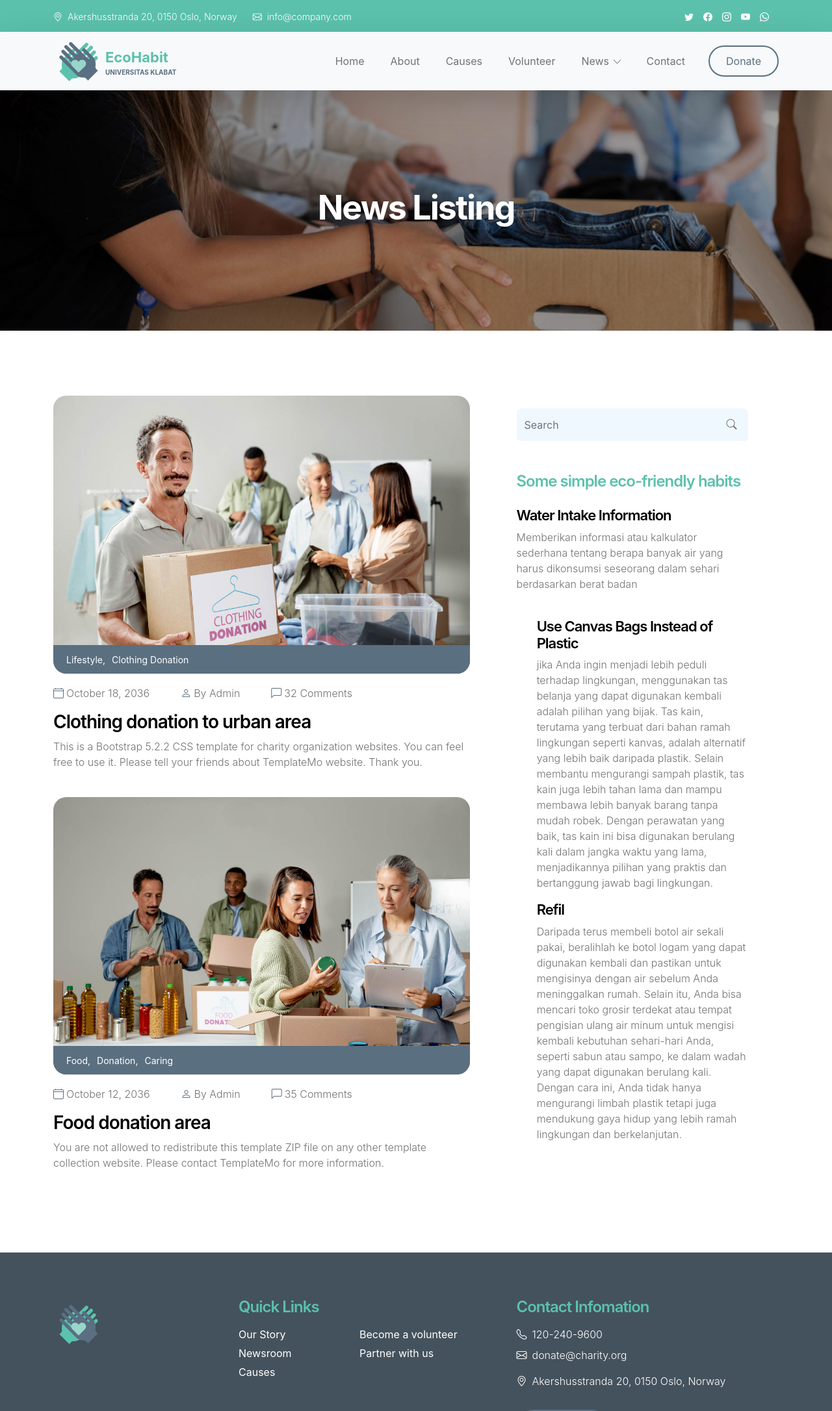
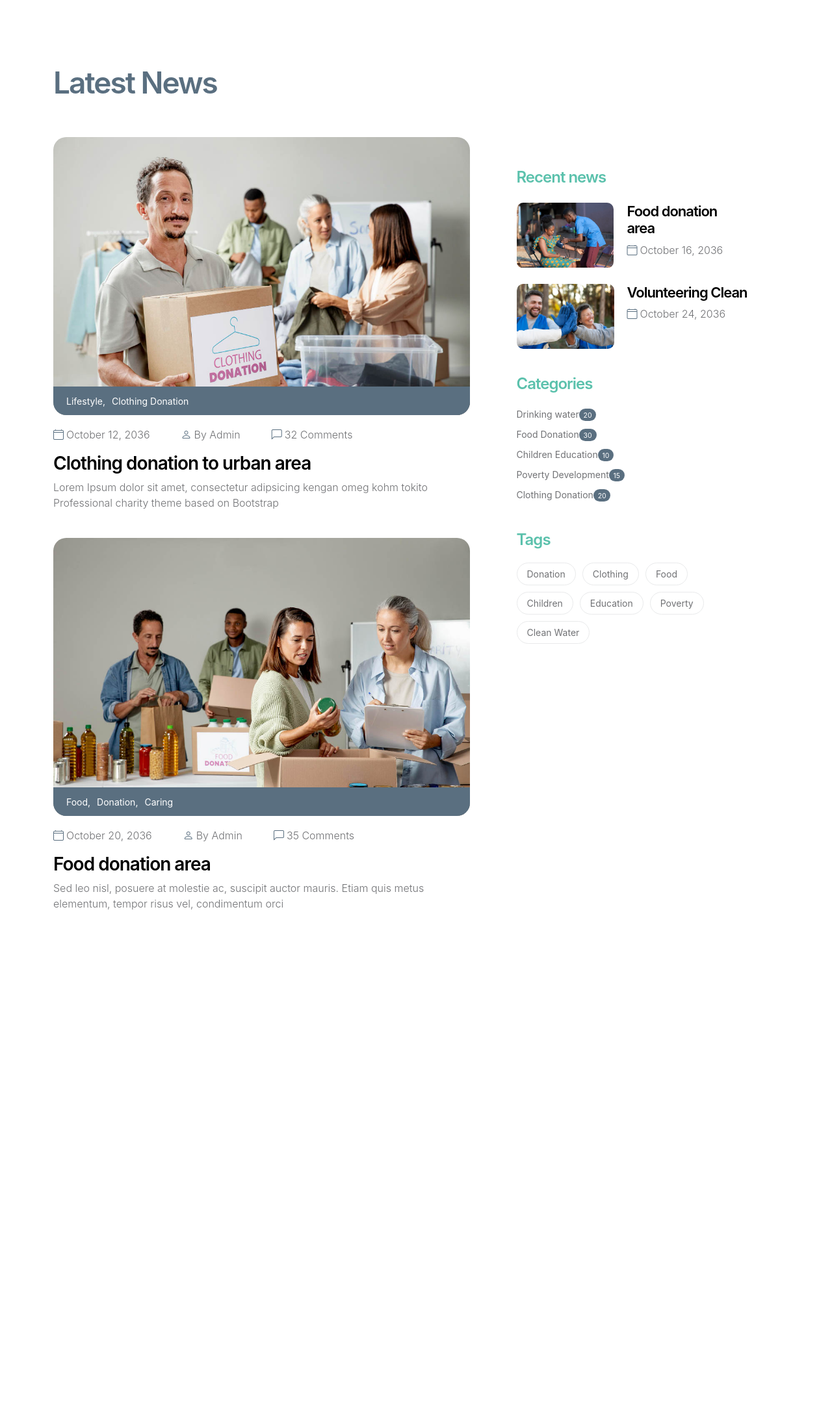
Before and after one commit to norcee25/EcoHabit, a React (Create React App) app: page / in a window 1280 px wide. Shown: the top 2172 px of the page at 65% size. After the commit the page ends 1529 px from the top, so only its background shows below. Built offline with nearby package versions, Linux system fonts and the light colour scheme.

Commit message:
adding progress

```diff
--- a/src/conponents/News/index.js
+++ b/src/conponents/News/index.js
@@ -1,100 +1,11 @@
 const News = () => {
     return (
-<div>
-  <header className="site-header">
-    <div className="container">
-      <div className="row">
-        <div className="col-lg-8 col-12 d-flex flex-wrap">
-          <p className="d-flex me-4 mb-0">
-            <i className="bi-geo-alt me-2" />
-            Akershusstranda 20, 0150 Oslo, Norway
-          </p>
-          <p className="d-flex mb-0">
-            <i className="bi-envelope me-2" />
-            <a href="mailto:info@company.com">
-              info@company.com
-            </a>
-          </p>
-        </div>
-        <div className="col-lg-3 col-12 ms-auto d-lg-block d-none">
-          <ul className="social-icon">
-            <li className="social-icon-item">
-              <a href="#" className="social-icon-link bi-twitter" />
-            </li>
-            <li className="social-icon-item">
-              <a href="#" className="social-icon-link bi-facebook" />
-            </li>
-            <li className="social-icon-item">
-              <a href="#" className="social-icon-link bi-instagram" />
-            </li>
-            <li className="social-icon-item">
-              <a href="#" className="social-icon-link bi-youtube" />
-            </li>
-            <li className="social-icon-item">
-              <a href="#" className="social-icon-link bi-whatsapp" />
-            </li>
-          </ul>
-        </div>
-      </div>
-    </div>
-  </header>
-  <nav className="navbar navbar-expand-lg bg-light shadow-lg">
-    <div className="container">
-      <a className="navbar-brand" href="index.html">
-        <img src="assets/images/logo.png" className="logo img-fluid" alt />
-        <span>
-          EcoHabit
-          <small>Universitas Klabat</small>
-        </span>
-      </a>
-      <button className="navbar-toggler" type="button" data-bs-toggle="collapse" data-bs-target="#navbarNav" aria-controls="navbarNav" aria-expanded="false" aria-label="Toggle navigation">
-        <span className="navbar-toggler-icon" />
-      </button>
-      <div className="collapse navbar-collapse" id="navbarNav">
-        <ul className="navbar-nav ms-auto">
-          <li className="nav-item">
-            <a className="nav-link smoothscroll" href="index.html#section_1">Home</a>
-          </li>
-          <li className="nav-item">
-            <a className="nav-link smoothscroll" href="index.html#section_2">About</a>
-          </li>
-          <li className="nav-item">
-            <a className="nav-link smoothscroll" href="index.html#section_3">Causes</a>
-          </li>
-          <li className="nav-item">
-            <a className="nav-link smoothscroll" href="index.html#section_4">Volunteer</a>
-          </li>
-          <li className="nav-item dropdown">
-            <a className="nav-link click-scroll dropdown-toggle" href="index.html#section_5" id="navbarLightDropdownMenuLink" role="button" data-bs-toggle="dropdown" aria-expanded="false">News</a>
-            <ul className="dropdown-menu dropdown-menu-light" aria-labelledby="navbarLightDropdownMenuLink">
-              <li><a className="dropdown-item active" href="news.html">News Listing</a></li>
-              <li><a className="dropdown-item" href="news-detail.html">News Detail</a></li>
-            </ul>
-          </li>
-          <li className="nav-item">
-            <a className="nav-link smoothscroll" href="index.html#section_6">Contact</a>
-          </li>
-          <li className="nav-item ms-3">
-            <a className="nav-link custom-btn custom-border-btn btn" href="donate.html">Donate</a>
-          </li>
-        </ul>
-      </div>
-    </div>
-  </nav>
-  <main>
-    <section className="news-detail-header-section text-center">
-      <div className="section-overlay" />
+<section className="news-section section-padding" id="section_5">
       <div className="container">
         <div className="row">
-          <div className="col-lg-12 col-12">
-            <h1 className="text-white">News Listing</h1>
+          <div className="col-lg-12 col-12 mb-5">
+            <h2>Latest News</h2>
           </div>
-        </div>
-      </div>
-    </section>
-    <section className="news-section section-padding">
-      <div className="container">
-        <div className="row">
           <div className="col-lg-7 col-12">
             <div className="news-block">
               <div className="news-block-top">
@@ -115,7 +26,7 @@ const News = () => {
                   <div className="news-block-date">
                     <p>
                       <i className="bi-calendar4 custom-icon me-1" />
-                      October 18, 2036
+                      October 12, 2036
                     </p>
                   </div>
                   <div className="news-block-author mx-5">
@@ -135,7 +46,7 @@ const News = () => {
                   <h4><a href="news-detail.html" className="news-block-title-link">Clothing donation to urban area</a></h4>
                 </div>
                 <div className="news-block-body">
-                  <p>This is a Bootstrap 5.2.2 CSS template for charity organization websites. You can feel free to use it. Please tell your friends about TemplateMo website. Thank you.</p>
+                  <p>Lorem Ipsum dolor sit amet, consectetur adipsicing kengan omeg kohm tokito Professional charity theme based on Bootstrap</p>
                 </div>
               </div>
             </div>
@@ -161,7 +72,7 @@ const News = () => {
                   <div className="news-block-date">
                     <p>
                       <i className="bi-calendar4 custom-icon me-1" />
-                      October 12, 2036
+                      October 20, 2036
                     </p>
                   </div>
                   <div className="news-block-author mx-5">
@@ -181,131 +92,101 @@ const News = () => {
                   <h4><a href="news-detail.html" className="news-block-title-link">Food donation area</a></h4>
                 </div>
                 <div className="news-block-body">
-                  <p>You are not allowed to redistribute this template ZIP file on any other template collection website. Please <a href="https://templatemo.com/contact" target="_blank">contact TemplateMo</a> for more information.</p>
+                  <p>Sed leo nisl, posuere at molestie ac, suscipit auctor mauris. Etiam quis metus elementum, tempor risus vel, condimentum orci</p>
                 </div>
               </div>
             </div>
           </div>
-          <div className="col-lg-4 col-12 mx-auto mt-4 mt-lg-0">
-            <form className="custom-form search-form" action="#" method="post" role="form">
-              <input className="form-control" type="search" placeholder="Search" aria-label="Search" />
-              <button type="submit" className="form-control">
-                <i className="bi-search" />
-              </button>
-            </form>
-            <h5 className="mt-5 mb-3">
-            Some simple eco-friendly habits</h5>
+          <div className="col-lg-4 col-12 mx-auto">
+
+            <h5 className="mt-5 mb-3">Recent news</h5>
             <div className="news-block news-block-two-col d-flex mt-4">
-
+              <div className="news-block-two-col-image-wrap">
+                <a href="news-detail.html">
+                  <img src="assets/images/news/africa-humanitarian-aid-doctor.jpg" className="news-image img-fluid" alt />
+                </a>
+              </div>
               <div className="news-block-two-col-info">
                 <div className="news-block-title mb-2">
-                  <h6><a href="news-detail.html" className="news-block-title-link">Water Intake Information </a></h6>
+                  <h6><a href="news-detail.html" className="news-block-title-link">Food donation area</a></h6>
                 </div>
                 <div className="news-block-date">
                   <p>
-                    Memberikan informasi atau kalkulator sederhana tentang berapa banyak air yang harus dikonsumsi seseorang dalam sehari berdasarkan berat badan
+                    <i className="bi-calendar4 custom-icon me-1" />
+                    October 16, 2036
                   </p>
                 </div>
               </div>
             </div>
             <div className="news-block news-block-two-col d-flex mt-4">
               <div className="news-block-two-col-image-wrap">
-
+                <a href="news-detail.html">
+                  <img src="assets/images/news/close-up-happy-people-working-together.jpg" className="news-image img-fluid" alt />
+                </a>
               </div>
               <div className="news-block-two-col-info">
                 <div className="news-block-title mb-2">
-                  <h6><a href="news-detail.html" className="news-block-title-link">Use Canvas Bags Instead of Plastic</a></h6>
+                  <h6><a href="news-detail.html" className="news-block-title-link">Volunteering Clean</a></h6>
                 </div>
                 <div className="news-block-date">
                   <p>
-                    jika Anda ingin menjadi lebih peduli terhadap lingkungan, menggunakan tas belanja yang dapat digunakan kembali adalah pilihan yang bijak. Tas kain, terutama yang terbuat dari bahan ramah lingkungan seperti kanvas, adalah alternatif yang lebih baik daripada plastik. Selain membantu mengurangi sampah plastik, tas kain juga lebih tahan lama dan mampu membawa lebih banyak barang tanpa mudah robek. Dengan perawatan yang baik, tas kain ini bisa digunakan berulang kali dalam jangka waktu yang lama, menjadikannya pilihan yang praktis dan bertanggung jawab bagi lingkungan.
-                  </p>
-                </div>
-                <div className="news-block-title mb-2">
-                  <h6><a href="news-detail.html" className="news-block-title-link">Refil</a></h6>
-                </div>
-                <div className="news-block-date">
-                  <p>
-                  Daripada terus membeli botol air sekali pakai, beralihlah ke botol logam yang dapat digunakan kembali dan pastikan untuk mengisinya dengan air sebelum Anda meninggalkan rumah. Selain itu, Anda bisa mencari toko grosir terdekat atau tempat pengisian ulang air minum untuk mengisi kembali kebutuhan sehari-hari Anda, seperti sabun atau sampo, ke dalam wadah yang dapat digunakan berulang kali. Dengan cara ini, Anda tidak hanya mengurangi limbah plastik tetapi juga mendukung gaya hidup yang lebih ramah lingkungan dan berkelanjutan.
+                    <i className="bi-calendar4 custom-icon me-1" />
+                    October 24, 2036
                   </p>
                 </div>
               </div>
-
+            </div>
+            <div className="category-block d-flex flex-column">
+              <h5 className="mb-3">Categories</h5>
+              <a href="#" className="category-block-link">
+                Drinking water
+                <span className="badge">20</span>
+              </a>
+              <a href="#" className="category-block-link">
+                Food Donation
+                <span className="badge">30</span>
+              </a>
+              <a href="#" className="category-block-link">
+                Children Education
+                <span className="badge">10</span>
+              </a>
+              <a href="#" className="category-block-link">
+                Poverty Development
+                <span className="badge">15</span>
+              </a>
+              <a href="#" className="category-block-link">
+                Clothing Donation
+                <span className="badge">20</span>
+              </a>
+            </div>
+            <div className="tags-block">
+              <h5 className="mb-3">Tags</h5>
+              <a href="#" className="tags-block-link">
+                Donation
+              </a>
+              <a href="#" className="tags-block-link">
+                Clothing
+              </a>
+              <a href="#" className="tags-block-link">
+                Food
+              </a>
+              <a href="#" className="tags-block-link">
+                Children
+              </a>
+              <a href="#" className="tags-block-link">
+                Education
+              </a>
+              <a href="#" className="tags-block-link">
+                Poverty
+              </a>
+              <a href="#" className="tags-block-link">
+                Clean Water
+              </a>
             </div>
           </div>
         </div>
       </div>
     </section>
-  </main>
-  <footer className="site-footer">
-    <div className="container">
-      <div className="row">
-        <div className="col-lg-3 col-12 mb-4">
-          <img src="assets/images/logo.png" className="logo img-fluid" alt />
-        </div>
-        <div className="col-lg-4 col-md-6 col-12 mb-4">
-          <h5 className="site-footer-title mb-3">Quick Links</h5>
-          <ul className="footer-menu">
-            <li className="footer-menu-item"><a href="#" className="footer-menu-link">Our Story</a></li>
-            <li className="footer-menu-item"><a href="#" className="footer-menu-link">Newsroom</a></li>
-            <li className="footer-menu-item"><a href="#" className="footer-menu-link">Causes</a></li>
-            <li className="footer-menu-item"><a href="#" className="footer-menu-link">Become a volunteer</a></li>
-            <li className="footer-menu-item"><a href="#" className="footer-menu-link">Partner with us</a></li>
-          </ul>
-        </div>
-        <div className="col-lg-4 col-md-6 col-12 mx-auto">
-          <h5 className="site-footer-title mb-3">Contact Infomation</h5>
-          <p className="text-white d-flex mb-2">
-            <i className="bi-telephone me-2" />
-            <a href="tel: 120-240-9600" className="site-footer-link">
-              120-240-9600
-            </a>
-          </p>
-          <p className="text-white d-flex">
-            <i className="bi-envelope me-2" />
-            <a href="mailto:info@yourgmail.com" className="site-footer-link">
-              donate@charity.org
-            </a>
-          </p>
-          <p className="text-white d-flex mt-3">
-            <i className="bi-geo-alt me-2" />
-            Akershusstranda 20, 0150 Oslo, Norway
-          </p>
-          <a href="#" className="custom-btn btn mt-3">Get Direction</a>
-        </div>
-      </div>
-    </div>
-    <div className="site-footer-bottom">
-      <div className="container">
-        <div className="row">
-          <div className="col-lg-6 col-md-7 col-12">
-            <p className="copyright-text mb-0">Copyright © 2036 <a href="#">Kind Heart</a> Charity Org.
-              Design: <a href="https://templatemo.com" target="_blank">TemplateMo</a></p>
-          </div>
-          <div className="col-lg-6 col-md-5 col-12 d-flex justify-content-center align-items-center mx-auto">
-            <ul className="social-icon">
-              <li className="social-icon-item">
-                <a href="#" className="social-icon-link bi-twitter" />
-              </li>
-              <li className="social-icon-item">
-                <a href="#" className="social-icon-link bi-facebook" />
-              </li>
-              <li className="social-icon-item">
-                <a href="#" className="social-icon-link bi-instagram" />
-              </li>
-              <li className="social-icon-item">
-                <a href="#" className="social-icon-link bi-linkedin" />
-              </li>
-              <li className="social-icon-item">
-                <a href="https://youtube.com/templatemo" className="social-icon-link bi-youtube" />
-              </li>
-            </ul>
-          </div>
-        </div>
-      </div>
-    </div>
-  </footer>
-</div>
 
     )
 }
```
